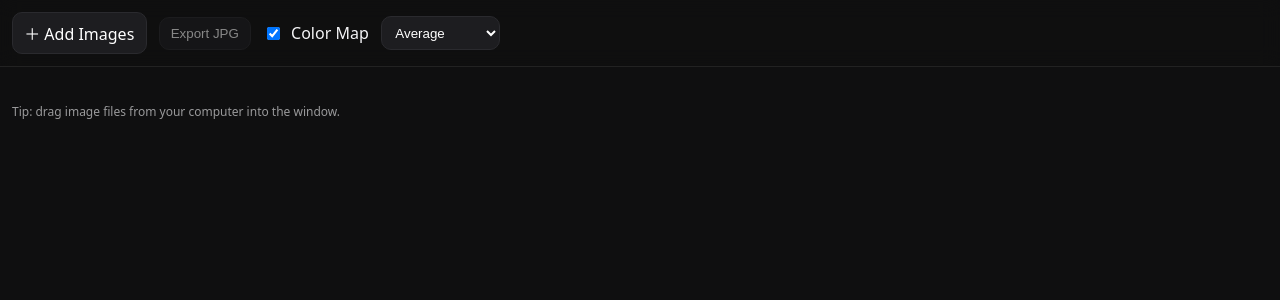
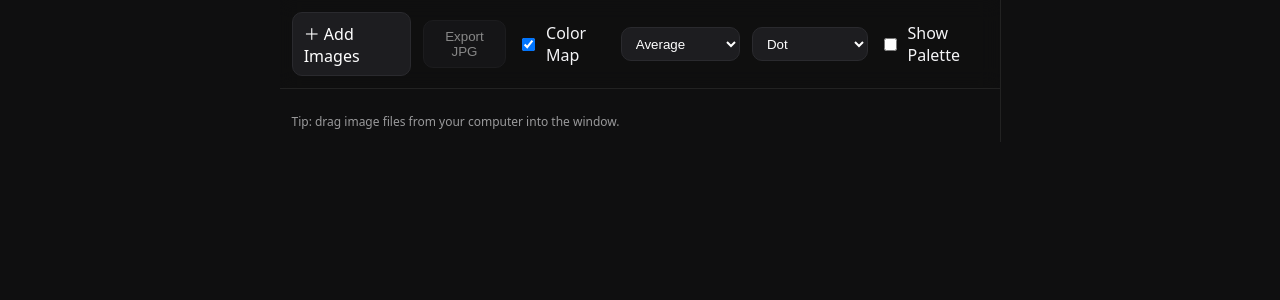
Before and after one commit to mikeccheung/tmc-gridtone, a React (Vite) app: page / in a window 1280 px wide. Shown: the top 300 px of the page. Built offline with nearby package versions, Linux system fonts and the light colour scheme.

Commit message:
UPDATE: UI changes, functionality tweaks

```diff
--- a/index.html
+++ b/index.html
@@ -12,20 +12,88 @@
     <title>GridTone PWA</title>
     <style>
       html, body, #root { height: 100%; margin: 0; }
-      body { background: #0f0f10; color: #f5f5f7; font-family: ui-sans-serif, system-ui, -apple-system, Segoe UI, Roboto, Helvetica, Arial, "Apple Color Emoji", "Segoe UI Emoji"; }
-      .toolbar { display:flex; gap:.75rem; align-items:center; padding: .75rem; position: sticky; top: 0; background: rgba(15,15,16,.8); backdrop-filter: blur(10px); z-index: 10; border-bottom: 1px solid #222; }
-      .grid { padding: .75rem; display: grid; gap: .4rem; grid-template-columns: repeat(auto-fit, minmax(110px, 1fr)); }
-      .tile { position: relative; aspect-ratio: 1/1; border: 1px solid #222; overflow: hidden; border-radius: 10px; }
+      body {
+        background: #0f0f10; color: #f5f5f7;
+        font-family: ui-sans-serif, system-ui, -apple-system, Segoe UI, Roboto, Helvetica, Arial, "Apple Color Emoji", "Segoe UI Emoji";
+      }
+
+      /* Shell: content + optional sidebar */
+      .shell {
+        display: grid;
+        grid-template-columns: 1fr auto;
+        gap: 0;
+        max-width: 980px;
+        margin: 0 auto;
+      }
+
+      /* Page width optimized for mobile (3-up grid) */
+      .page {
+        max-width: 420px;   /* ~iPhone width with 3 squares across */
+        width: 100%;
+        margin: 0 auto;
+        border-right: 1px solid #222;
+      }
+      @media (min-width: 900px) {
+        .page { max-width: 720px; } /* larger phones/tablets/desktop */
+      }
+
+      .toolbar {
+        display:flex; gap:.75rem; align-items:center;
+        padding: .75rem; position: sticky; top: 0;
+        background: rgba(15,15,16,.8); backdrop-filter: blur(10px);
+        z-index: 10; border-bottom: 1px solid #222;
+      }
+
+      /* Fixed 3-across grid */
+      .grid {
+        padding: .75rem;
+        display: grid; gap: .4rem;
+        grid-template-columns: repeat(3, 1fr);
+      }
+
+      .tile {
+        position: relative; aspect-ratio: 1/1;
+        border: 1px solid #222; overflow: hidden; border-radius: 10px;
+      }
       .tile img { width: 100%; height: 100%; object-fit: cover; display: block; }
-      .swatchBar { position: absolute; left: 6px; bottom: 6px; display: inline-flex; gap: 8px; align-items: center; background: rgba(255,255,255,.08); padding: 4px 8px; border-radius: 999px; }
+
+      /* Swatch “dot” row (Dot mode) */
+      .swatchBar {
+        position: absolute; left: 6px; bottom: 6px;
+        display: inline-flex; gap: 8px; align-items: center;
+        background: rgba(255,255,255,.08); padding: 4px 8px; border-radius: 999px;
+      }
       .swatch { width: 16px; height: 16px; border-radius: 999px; border: 1px solid rgba(0,0,0,.25); }
-      .palette { height: 12px; display: grid; grid-auto-flow: column; }
+
+      /* Overlays (Half / Full modes) */
+      .overlay-half, .overlay-full {
+        position:absolute; left:0; width:100%;
+        pointer-events:none; /* don’t block drag */
+      }
+      .overlay-half { bottom:0; height:50%; }
+      .overlay-full { top:0; height:100%; }
+
+      /* Sidebar palette (3 columns to match Instagram layout) */
+      .sidebar {
+        width: 168px; /* 3 swatch columns * 52px */
+        padding: .75rem;
+      }
+      .sidebarHeader { display:flex; align-items:center; justify-content:space-between; margin-bottom:.5rem; }
+      .palette3 {
+        display: grid; grid-template-columns: repeat(3, 1fr);
+        gap: 4px;
+      }
+      .palette-cell {
+        aspect-ratio: 1/1; border-radius: 8px; border: 1px solid #222;
+      }
+
       .btn { background:#1d1d20; border:1px solid #2a2a2e; padding:.5rem .7rem; border-radius:10px; color:#fff; cursor:pointer; }
       .btn:disabled { opacity:.5; cursor:default; }
       input[type="file"] { display:none; }
       label.btn { display:inline-flex; align-items:center; gap: .4rem; }
       .toggle { display:flex; align-items:center; gap:.5rem; }
       .select { background:#1d1d20; border:1px solid #2a2a2e; color:#fff; padding:.45rem .6rem; border-radius:10px; }
+
       .tile .delete {
         position:absolute; top:6px; right:6px;
         width:26px; height:26px; border-radius:999px;
--- a/src/App.jsx
+++ b/src/App.jsx
@@ -13,9 +13,7 @@ const STORAGE_KEY = 'gridtone:v1'
 const RemoveContext = React.createContext(()=>{})
 
 function saveState(items){
-  const lite = items.map(({id, img, avg, dom}) => ({
-    id, imgSrc: img?.src ?? '', avg, dom
-  }))
+  const lite = items.map(({id, img, avg, dom}) => ({ id, imgSrc: img?.src ?? '', avg, dom }))
   localStorage.setItem(STORAGE_KEY, JSON.stringify(lite))
 }
 function loadState(){
@@ -24,17 +22,25 @@ function loadState(){
     if (!raw) return []
     const lite = JSON.parse(raw)
     return lite.map((t) => {
-      const img = new Image()
-      img.src = t.imgSrc || ''
+      const img = new Image(); img.src = t.imgSrc || ''
       return { id: t.id, img, avg: t.avg, dom: t.dom }
     })
   } catch { return [] }
+}
+
+// NEW: overlay modes for color application on tiles
+const OVERLAY_MODES = {
+  DOT: 'dot',
+  HALF: 'half',
+  FULL: 'full'
 }
 
 export default function App(){
   const [items, setItems] = useState(()=>loadState())
   const [showColor, setShowColor] = useState(true)
   const [mode, setMode] = useState('average') // 'average' | 'dominant'
+  const [overlayMode, setOverlayMode] = useState(OVERLAY_MODES.DOT) // NEW
+  const [showSidebar, setShowSidebar] = useState(false) // NEW (off by default for mobile)
   const inputRef = useRef(null)
 
   React.useEffect(()=>{ saveState(items) }, [items])
@@ -45,8 +51,8 @@ export default function App(){
     const arr = []
     for (const file of files){
       if (!file.type.startsWith('image/')) continue
-      const dataURL = await fileToDataURL(file)     // downscale + encode
-      const img = await dataURLToImage(dataURL)     // build <img>
+      const dataURL = await fileToDataURL(file)
+      const img = await dataURLToImage(dataURL)
       const blob = await (await fetch(dataURL)).blob()
       const bmp = await createImageBitmap(blob)
       const avg = averageColorFromBitmap(bmp)
@@ -60,7 +66,7 @@ export default function App(){
   const onInputChange = (e)=> onFiles(e.target.files)
 
   const ids = items.map(i=>i.id)
-  const columns = useColumnEstimate()
+  const columns = 3 // fixed 3-up layout
 
   const handleDragEnd = (event) => {
     const { active, over } = event
@@ -70,11 +76,21 @@ export default function App(){
     setItems(arrayMove(items, oldIndex, newIndex))
   }
 
-  const globalPalette = useMemo(()=>{
-    const colors = mode==='average'
-      ? items.map(i=>i.avg)
-      : items.flatMap(i=>i.dom)
-    return sortByHue(colors)
+  // CHANGED: Sidebar palette follows grid order exactly (3-col layout)
+  const sidebarCells = useMemo(()=>{
+    // Build cells row-wise matching the grid order.
+    // If "average": repeat each image color 3x to fill 3 columns.
+    // If "dominant": use up to 3 colors; pad with average if missing.
+    const cells = []
+    for (const it of items) {
+      if (mode === 'average') {
+        cells.push(it.avg, it.avg, it.avg)
+      } else {
+        const [c0,c1,c2] = [it.dom[0] || it.avg, it.dom[1] || it.avg, it.dom[2] || it.avg]
+        cells.push(c0,c1,c2)
+      }
+    }
+    return cells
   }, [items, mode])
 
   const doExport = useCallback(async ()=>{
@@ -89,37 +105,48 @@ export default function App(){
   }, [items, columns, showColor, mode])
 
   return (
-    <div style={{minHeight:'100%'}} onDragOver={e=>e.preventDefault()} onDrop={onDropInput}>
+    <div className="shell" onDragOver={e=>e.preventDefault()} onDrop={onDropInput}>
+      {/* LEFT: main page */}
+      <div className="page">
         <div className="toolbar">
           <label className="btn" title="Add images">
             <input ref={inputRef} type="file" accept="image/*" multiple onChange={onInputChange}/>
             <span>＋ Add Images</span>
           </label>
+
           <button className="btn" onClick={doExport} disabled={!items.length}>Export JPG</button>
+
           <div className="toggle">
             <input id="colormap" type="checkbox" checked={showColor} onChange={e=>setShowColor(e.target.checked)}/>
             <label htmlFor="colormap">Color Map</label>
           </div>
+
           <select className="select" value={mode} onChange={e=>setMode(e.target.value)}>
             <option value="average">Average</option>
             <option value="dominant">Dominant (3)</option>
           </select>
+
+          {/* NEW: Overlay size selector */}
+          <select className="select" value={overlayMode} onChange={e=>setOverlayMode(e.target.value)}>
+            <option value={OVERLAY_MODES.DOT}>Dot</option>
+            <option value={OVERLAY_MODES.HALF}>Half Overlay</option>
+            <option value={OVERLAY_MODES.FULL}>Full Overlay</option>
+          </select>
+
+          {/* NEW: Sidebar toggle */}
+          <div className="toggle">
+            <input id="sidepal" type="checkbox" checked={showSidebar} onChange={e=>setShowSidebar(e.target.checked)}/>
+            <label htmlFor="sidepal">Show Palette</label>
           </div>
-
-      {showColor && (
-        <div className="palette">
-          {globalPalette.map((c, i)=>(
-            <div key={i} style={{background:`rgb(${c[0]},${c[1]},${c[2]})`}}/>
-          ))}
         </div>
-      )}
 
         <RemoveContext.Provider value={(id)=>setItems(items=>items.filter(x=>x.id!==id))}>
           <DndContext sensors={sensors} collisionDetection={closestCenter} onDragEnd={handleDragEnd}>
             <SortableContext items={ids} strategy={rectSortingStrategy}>
               <div className="grid">
                 {items.map((it)=>(
-                <SortableTile key={it.id} id={it.id} item={it} showColor={showColor} mode={mode}/>
+                  <SortableTile key={it.id} id={it.id} item={it}
+                                showColor={showColor} mode={mode} overlayMode={overlayMode}/>
                 ))}
               </div>
             </SortableContext>
@@ -128,20 +155,49 @@ export default function App(){
 
         <div style={{opacity:.6, fontSize:12, padding: '0 .75rem .75rem'}}>Tip: drag image files from your computer into the window.</div>
       </div>
+
+      {/* RIGHT: sidebar (3-col palette) */}
+      {showSidebar && (
+        <aside className="sidebar">
+          <div className="sidebarHeader">
+            <strong>Palette</strong>
+            <span style={{opacity:.6, fontSize:12}}>{mode === 'average' ? 'Avg ×3' : 'Dominant (3)'}</span>
+          </div>
+          <div className="palette3">
+            {sidebarCells.map((c, i)=>(
+              <div key={i} className="palette-cell" style={{background:`rgb(${c[0]},${c[1]},${c[2]})`}} title={rgbToHex(c)} />
+            ))}
+          </div>
+        </aside>
+      )}
+    </div>
   )
 }
 
-function SortableTile({ id, item, showColor, mode }){
+function SortableTile({ id, item, showColor, mode, overlayMode }){
   const { attributes, listeners, setNodeRef, transform, transition, isDragging } = useSortable({ id })
   const style = { transform: CSS.Transform.toString(transform), transition, zIndex: isDragging ? 5 : 'auto' }
   const swatches = mode==='average' ? [item.avg] : item.dom
   const remove = React.useContext(RemoveContext)
 
+  // NEW: the overlay color uses avg or first dominant as tint
+  const tint = (mode === 'average' ? item.avg : (item.dom[0] || item.avg))
+  const rgba = (alpha) => `rgba(${tint[0]},${tint[1]},${tint[2]},${alpha})`
+
   return (
     <div ref={setNodeRef} className="tile" style={style} {...attributes} {...listeners}>
       <img src={item.img.src} alt="" draggable={false}/>
-      <button className="delete" onClick={(e)=>{ e.stopPropagation(); remove(id) }}>×</button>
-      {showColor && (
+
+      {/* NEW: Overlay modes */}
+      {showColor && overlayMode === 'HALF' && (
+        <div className="overlay-half" style={{ background: rgba(0.5) }} />
+      )}
+      {showColor && overlayMode === 'FULL' && (
+        <div className="overlay-full" style={{ background: rgba(0.35) }} />
+      )}
+
+      {/* Dot mode keeps the classic swatch bar */}
+      {showColor && overlayMode === 'DOT' && (
         <div className="swatchBar">
           {swatches.map((rgb, i)=>(
             <div key={i} className="swatch" style={{background:`rgb(${rgb[0]},${rgb[1]},${rgb[2]})`}} title={rgbToHex(rgb)}/>
@@ -153,24 +209,10 @@ function SortableTile({ id, item, showColor, mode }){
           )}
         </div>
       )}
+
+      <button className="delete" onClick={(e)=>{ e.stopPropagation(); remove(id) }}>×</button>
     </div>
   )
-}
-
-function useColumnEstimate(){
-  const [cols, setCols] = useState(3)
-  React.useEffect(()=>{
-    const calc = ()=>{
-      const width = Math.max(document.documentElement.clientWidth, window.innerWidth || 0)
-      const min = 130, gap = 6
-      const c = Math.max(3, Math.min(6, Math.floor((width + gap)/(min+gap))))
-      setCols(c)
-    }
-    calc()
-    window.addEventListener('resize', calc)
-    return ()=>window.removeEventListener('resize', calc)
-  },[])
-  return cols
 }
 
 function fileToDataURL(file, maxDim = 1600){
```
Lines whose indentation alone changed are shown as unchanged.
